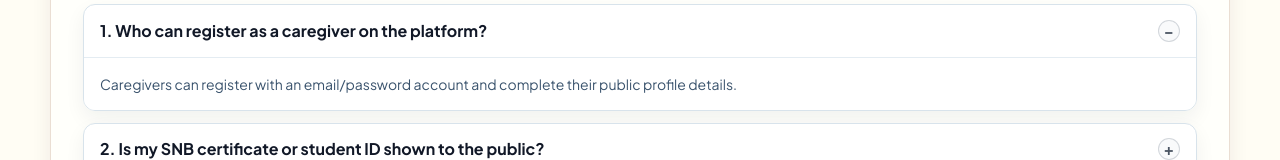
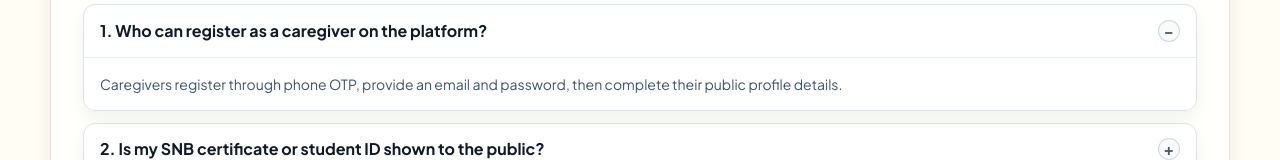
Before and after one commit to Unicornyingg/Silverdirctory, a Next.js app: page /faq/caregivers in a window 1280 px wide. Shown: the part 310-470 px from the top of the page. Built offline with nearby package versions, Linux system fonts and the light colour scheme; no server answers.

Commit message:
Clear everything for flow

```diff
--- a/app/faq/caregivers/page.tsx
+++ b/app/faq/caregivers/page.tsx
@@ -11,7 +11,7 @@ const CAREGIVER_FAQ_SECTIONS: FAQSection[] = [
         question: "1. Who can register as a caregiver on the platform?",
         answer: (
           <p>
-            Caregivers can register with an email/password account and complete their public profile details.
+            Caregivers register through phone OTP, provide an email and password, then complete their public profile details.
           </p>
         ),
       },
--- a/components/landing/HeroSection.tsx
+++ b/components/landing/HeroSection.tsx
@@ -4,7 +4,7 @@ import heroImg from "@/public/images/eldercare-hero.png";
 
 export function HeroSection() {
   const featureChips = [
-    "Verified profile cues",
+    "Clear profile cues",
     "Direct family chat",
     "No agency commission",
     "Singapore neighbourhoods",
```
Also changed, not shown: 2 other files (tests, documents, lock files or other folders).
